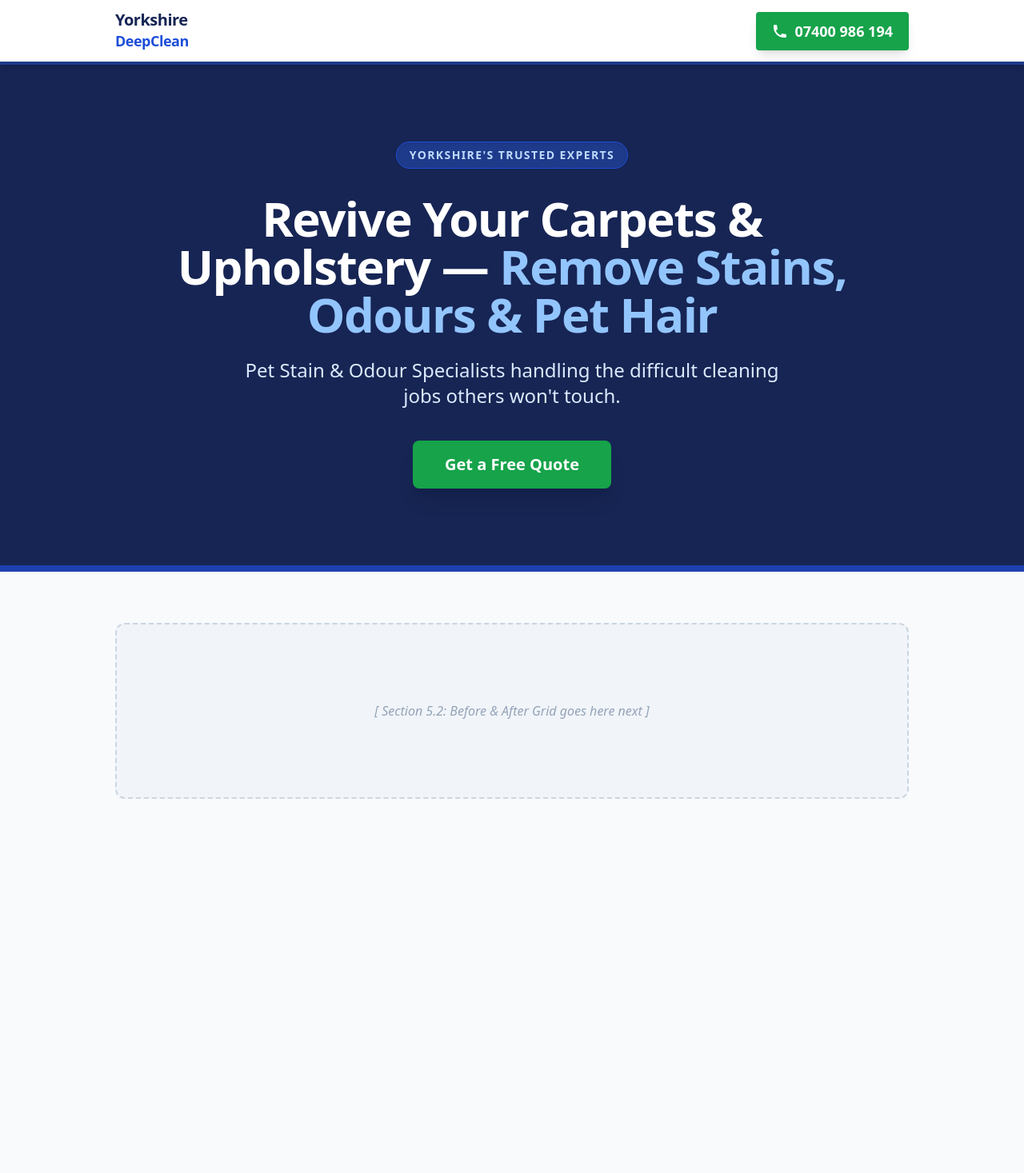
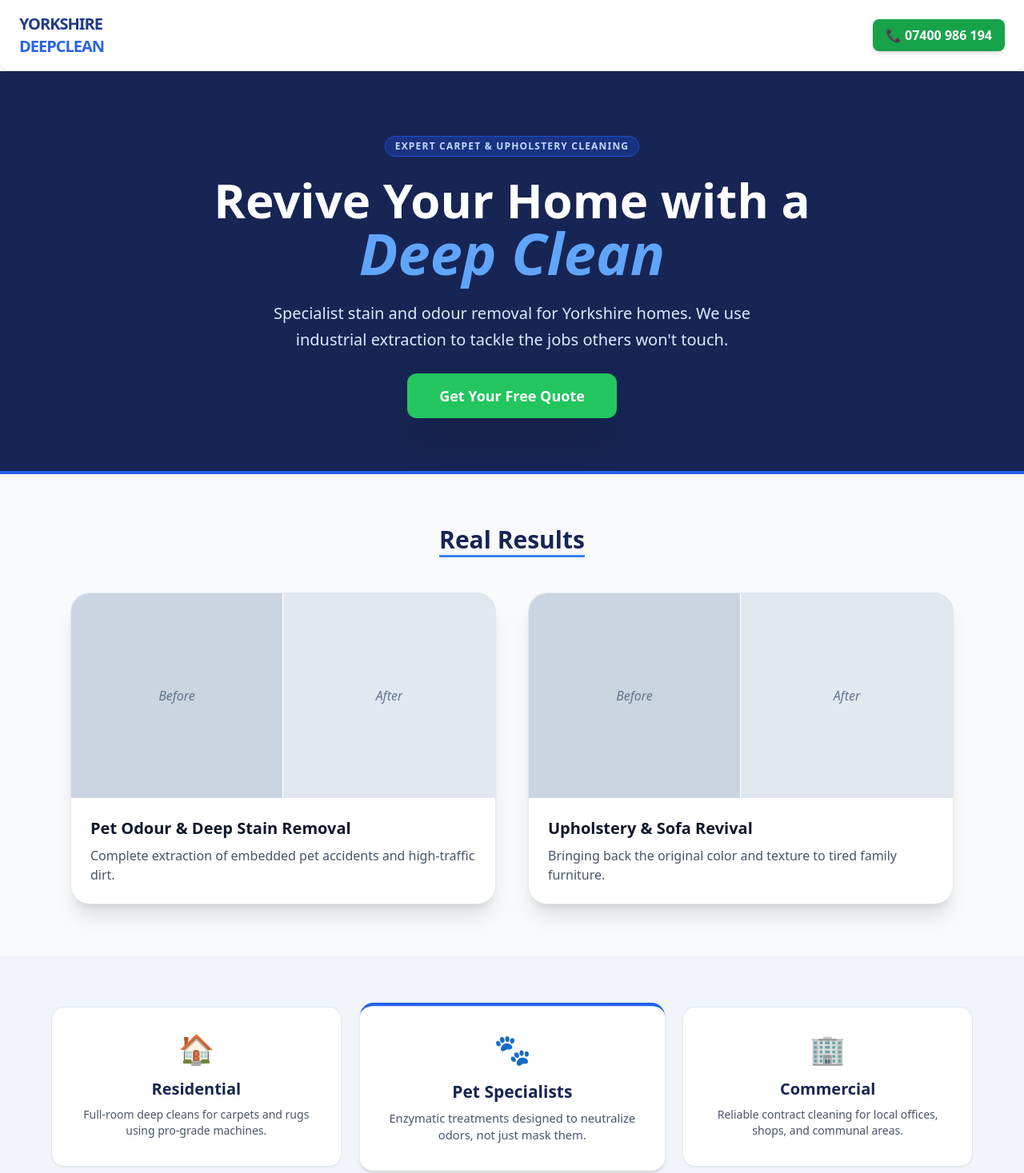
Before and after one commit to WRobertLong/yorkshire-deepclean, a plain HTML site: page index.html in a window 1280 px wide. Shown: the top 1467 px of the page at 80% size. Before the commit the page ends 1063 px from the top, so only its background shows below. Drawn offline with nearby package versions, Linux system fonts and the light colour scheme.

Commit message:
initial commit of index

```diff
--- a/index.html
+++ b/index.html
@@ -1,57 +1,93 @@
 <!DOCTYPE html>
-<html lang="en" class="scroll-smooth">
+<html lang="en">
 <head>
     <meta charset="UTF-8">
     <meta name="viewport" content="width=device-width, initial-scale=1.0">
-    <title>Yorkshire DeepClean Solutions | Pet Stain & Odour Specialists</title>
-    <meta name="description" content="Specialist carpet and upholstery deep cleaning in Yorkshire. We handle difficult jobs, pet stains, and end-of-tenancy cleans.">
+    <title>Yorkshire DeepClean Solutions | Carpet & Upholstery Specialists</title>
     <script src="https://cdn.tailwindcss.com"></script>
 </head>
-<body class="bg-slate-50 text-slate-800 font-sans antialiased">
+<body class="bg-slate-50 font-sans antialiased text-slate-900">
 
-    <header class="sticky top-0 z-50 bg-white shadow-md border-b-4 border-blue-900">
-        <div class="max-w-5xl mx-auto px-4 py-3 flex justify-between items-center">
-            <div class="font-black text-xl text-blue-950 leading-tight tracking-tight">
-                Yorkshire<br><span class="text-blue-700 text-lg">DeepClean</span>
-            </div>
-
-            <a href="tel:07400986194" class="bg-green-600 hover:bg-green-700 text-white font-bold py-2.5 px-5 rounded shadow-lg transition duration-200 flex items-center gap-2">
-                <svg xmlns="http://www.w3.org/2000/svg" class="h-5 w-5" viewBox="0 0 20 20" fill="currentColor">
-                    <path d="M2 3a1 1 0 011-1h2.153a1 1 0 01.986.836l.74 4.435a1 1 0 01-.54 1.06l-1.548.773a11.037 11.037 0 006.105 6.105l.774-1.548a1 1 0 011.059-.54l4.435.74a1 1 0 01.836.986V17a1 1 0 01-1 1h-2C7.82 18 2 12.18 2 5V3z" />
-                </svg>
-                <span class="hidden sm:inline text-lg">07400 986 194</span>
-                <span class="sm:hidden">Call Now</span>
-            </a>
+    <header class="bg-white py-4 px-6 border-b border-slate-200 flex justify-between items-center max-w-7xl mx-auto rounded-b-xl shadow-sm">
+        <div class="flex flex-col leading-none">
+            <span class="text-xl font-black text-blue-900 uppercase tracking-tighter">Yorkshire</span>
+            <span class="text-xl font-black text-blue-600 uppercase tracking-tighter">DeepClean</span>
         </div>
+        <a href="tel:07400986194" class="bg-green-600 hover:bg-green-700 text-white px-4 py-2 rounded-lg font-bold flex items-center gap-2 shadow-md">
+            📞 07400 986 194
+        </a>
     </header>
 
-    <section class="bg-blue-950 text-white py-16 px-4 text-center sm:py-24 border-b-8 border-blue-800">
+    <section class="bg-blue-950 py-20 px-6 text-center border-b-4 border-blue-600">
         <div class="max-w-4xl mx-auto">
-            <span class="inline-block py-1.5 px-4 rounded-full bg-blue-900 text-blue-200 text-sm font-bold tracking-widest uppercase mb-8 border border-blue-700 shadow-inner">
-                Yorkshire's Trusted Experts
-            </span>
+            <span class="inline-block bg-blue-800/50 text-blue-200 text-xs font-bold tracking-widest uppercase px-3 py-1 rounded-full mb-6 border border-blue-700">Expert Carpet & Upholstery Cleaning</span>
+            <h1 class="text-4xl md:text-6xl font-extrabold text-white mb-6 leading-tight">Revive Your Home with a <br><span class="text-blue-400 italic font-black text-5xl md:text-7xl">Deep Clean</span></h1>
+            <p class="text-xl text-blue-100 mb-10 max-w-2xl mx-auto leading-relaxed">Specialist stain and odour removal for Yorkshire homes. We use industrial extraction to tackle the jobs others won't touch.</p>
+            <a href="tel:07400986194" class="bg-green-500 hover:bg-green-400 text-white text-lg font-bold py-4 px-10 rounded-xl shadow-2xl transition transform hover:-translate-y-1">Get Your Free Quote</a>
+        </div>
+    </section>
 
-            <h1 class="text-4xl sm:text-5xl lg:text-6xl font-extrabold tracking-tight mb-6 leading-tight">
-                Revive Your Carpets & Upholstery — <span class="text-blue-300">Remove Stains, Odours & Pet Hair</span>
-            </h1>
-
-            <p class="text-xl sm:text-2xl text-blue-100 mb-10 font-medium max-w-2xl mx-auto">
-                Pet Stain & Odour Specialists handling the difficult cleaning jobs others won't touch.
-            </p>
-
-            <div class="flex flex-col sm:flex-row justify-center items-center gap-4">
-                <a href="tel:07400986194" class="w-full sm:w-auto bg-green-600 hover:bg-green-500 text-white font-bold text-xl py-4 px-10 rounded-lg shadow-xl transition duration-200">
-                    Get a Free Quote
-                </a>
+    <section class="py-16 px-6 max-w-6xl mx-auto">
+        <h2 class="text-3xl font-bold text-center mb-12 text-blue-950 underline decoration-blue-500 underline-offset-8">Real Results</h2>
+        <div class="grid grid-cols-1 md:grid-cols-2 gap-10">
+            <div class="bg-white rounded-3xl shadow-xl overflow-hidden border border-slate-200">
+                <div class="h-64 bg-slate-300 flex text-slate-500 italic">
+                    <div class="w-1/2 border-r border-white flex items-center justify-center">Before</div>
+                    <div class="w-1/2 flex items-center justify-center bg-slate-200">After</div>
+                </div>
+                <div class="p-6">
+                    <h3 class="font-bold text-xl mb-2">Pet Odour & Deep Stain Removal</h3>
+                    <p class="text-slate-600">Complete extraction of embedded pet accidents and high-traffic dirt.</p>
+                </div>
+            </div>
+            <div class="bg-white rounded-3xl shadow-xl overflow-hidden border border-slate-200">
+                <div class="h-64 bg-slate-300 flex text-slate-500 italic">
+                    <div class="w-1/2 border-r border-white flex items-center justify-center">Before</div>
+                    <div class="w-1/2 flex items-center justify-center bg-slate-200">After</div>
+                </div>
+                <div class="p-6">
+                    <h3 class="font-bold text-xl mb-2">Upholstery & Sofa Revival</h3>
+                    <p class="text-slate-600">Bringing back the original color and texture to tired family furniture.</p>
+                </div>
             </div>
         </div>
     </section>
 
-    <main class="max-w-5xl mx-auto px-4 py-16">
-        <div class="text-center text-slate-400 italic py-24 border-2 border-dashed border-slate-300 rounded-xl bg-slate-100">
-            [ Section 5.2: Before & After Grid goes here next ]
+    <section class="bg-slate-100 py-16 px-6">
+        <div class="max-w-6xl mx-auto grid grid-cols-1 md:grid-cols-3 gap-8 text-center">
+            <div class="bg-white p-8 rounded-2xl shadow-sm border border-slate-200">
+                <div class="text-4xl mb-4">🏠</div>
+                <h3 class="text-xl font-bold text-blue-950 mb-2">Residential</h3>
+                <p class="text-slate-600 text-sm">Full-room deep cleans for carpets and rugs using pro-grade machines.</p>
+            </div>
+            <div class="bg-white p-8 rounded-2xl shadow-md border-t-4 border-t-blue-600 scale-105 z-10">
+                <div class="text-4xl mb-4">🐾</div>
+                <h3 class="text-xl font-bold text-blue-950 mb-2">Pet Specialists</h3>
+                <p class="text-slate-600 text-sm">Enzymatic treatments designed to neutralize odors, not just mask them.</p>
+            </div>
+            <div class="bg-white p-8 rounded-2xl shadow-sm border border-slate-200">
+                <div class="text-4xl mb-4">🏢</div>
+                <h3 class="text-xl font-bold text-blue-950 mb-2">Commercial</h3>
+                <p class="text-slate-600 text-sm">Reliable contract cleaning for local offices, shops, and communal areas.</p>
+            </div>
         </div>
-    </main>
+    </section>
+
+    <section class="py-16 px-6 max-w-5xl mx-auto text-center">
+        <h2 class="text-3xl font-bold mb-12">Our Specialist Process</h2>
+        <div class="flex flex-wrap justify-center gap-4">
+            <div class="bg-blue-900 text-white px-6 py-3 rounded-full font-bold">1. Pre-Inspect</div>
+            <div class="bg-blue-700 text-white px-6 py-3 rounded-full font-bold">2. Agitation</div>
+            <div class="bg-blue-600 text-white px-6 py-3 rounded-full font-bold">3. Extraction</div>
+            <div class="bg-blue-500 text-white px-6 py-3 rounded-full font-bold">4. pH Neutralise</div>
+        </div>
+    </section>
+
+    <footer class="bg-slate-900 py-16 px-6 text-center text-white">
+        <h2 class="text-3xl font-bold mb-4 text-blue-400 italic">The Yorkshire Guarantee</h2>
+        <p class="max-w-2xl mx-auto text-slate-400 mb-8 leading-relaxed">If a stain can be removed, we will remove it. If you aren't 100% happy with the results, you don't pay a single penny.</p>
+        <div class="text-sm opacity-50 border-t border-slate-800 pt-8">&copy; 2026 Yorkshire DeepClean Solutions | Fully Insured Specialist</div>
+    </footer>
 
 </body>
 </html>
```
